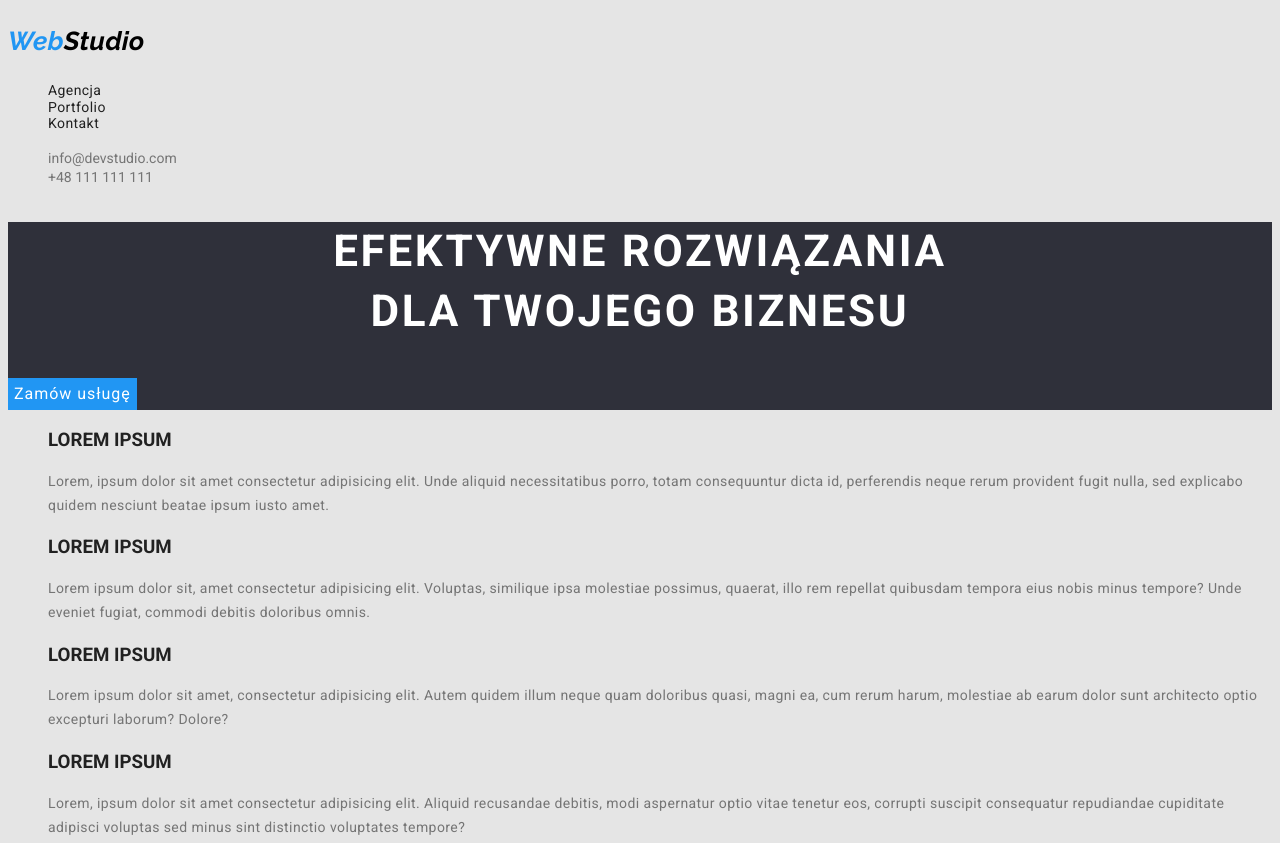
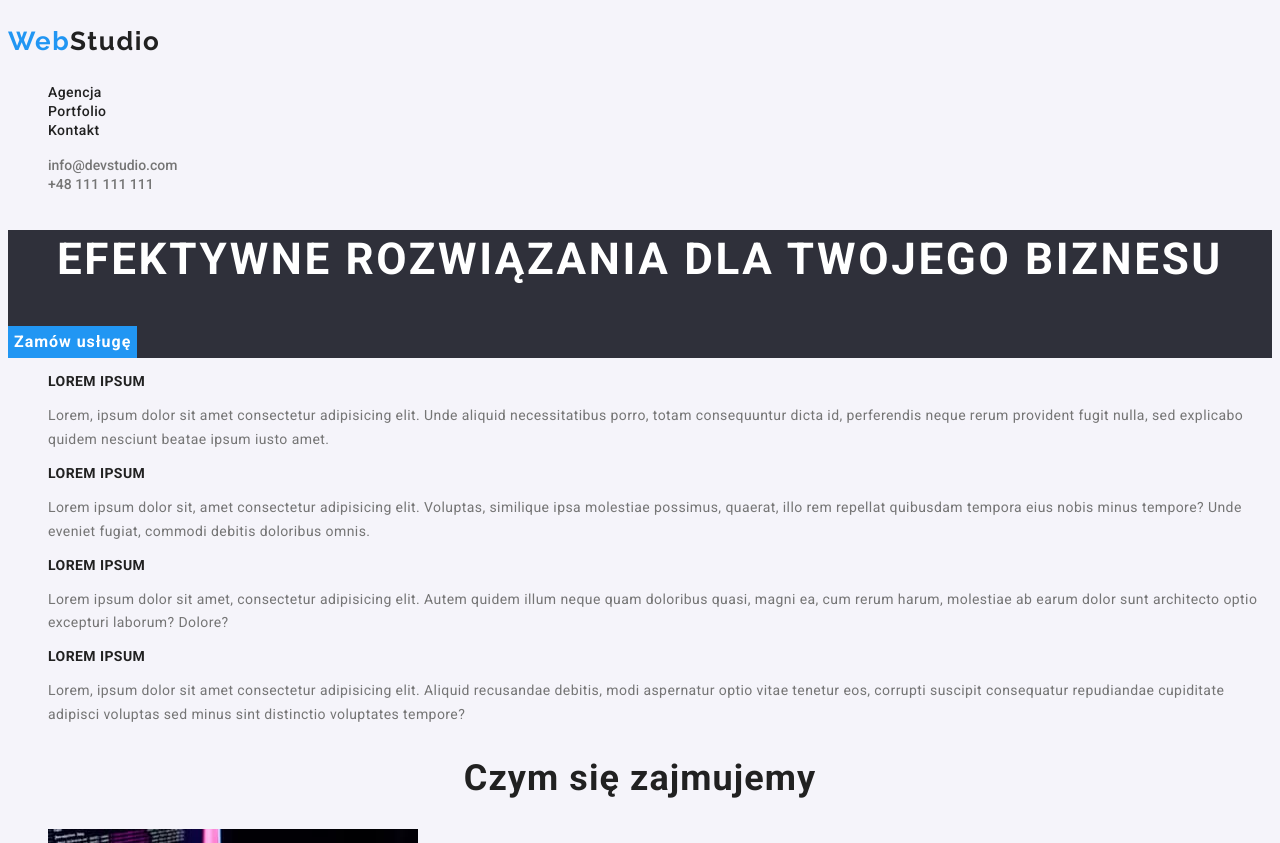
Before and after one commit to Brilli6/goit-markup-hw-02, a plain HTML site: page index.html in a window 1280 px wide. Shown: the top 843 px of the page. Drawn offline with Linux system fonts and the light colour scheme.

Commit message:
changed sections in index & portolio, corrected styles.css

```diff
--- a/css/styles.css
+++ b/css/styles.css
@@ -1,7 +1,7 @@
 body {
     font-family: "Roboto", sans-serif;
     color: #212121;
-    background-color:#E5E5E5;
+    background-color:#F5F4FA;
 }
 .main-box {
     background-color: #2F303A;
@@ -19,7 +19,7 @@ text-align: center;
     background-color: #2196F3;
     font-family: inherit;
     font-size: 16px;
-    font-weight:"700";
+    font-weight:700;
     color: white;
     box-align: center;
     line-height: 1.88;
@@ -27,18 +27,18 @@ text-align: center;
     border: none;
 cursor: pointer;
 }
-H3 .lorem {
+H3.lorem {
 font-family: inherit;
 color:#212121;
 font-size: 14px;
-font-weight: "700";
+font-weight: 700;
 line-height: 1.14;
 letter-spacing: 0.03em;
 }
 h2 {
 color:#212121;
 font-size: 36px;
-font-weight: "700";
+font-weight: 700;
 line-height: 1.17;
 letter-spacing: 0.03em;
 text-align: center;
@@ -48,20 +48,20 @@ text-align: center;
 font-family: inherit;
 color: #757575;
 font-size: 14px;
-font-weight: "400";
+font-weight: 400;
 line-height: 1.71;
 letter-spacing: 0.03em;
 }
 .members-name {
 font-size: 16px;
-font-weight: "500";
+font-weight: 500;
 color:inherit;
 line-height: 1.19;
 letter-spacing: 0.03em;
 }
 .members-position {
 font-size: 16px;
-font-weight: "400";
+font-weight: 400;
 color:#757575;
 line-height: 1.19;
 letter-spacing: 0.03em;
@@ -69,10 +69,10 @@ letter-spacing: 0.03em;
 button {
     font-family: inherit;
     color:#212121;
-    font-weight: "500";
+    font-weight: 500;
     font-size: 16px;
-    line-height: "1.6";
-    background-color: #E5E5E5;
+    line-height: 1.6;
+    background-color: #F5F4FA;
     border: none;
     cursor: pointer;
 }
@@ -82,16 +82,21 @@ color:white;
 }
 
 
-a {
+header>a {
+    font-family: "Raleway", sans-serif;
     text-decoration: none;
-    color: #212121;
+    font-size: 26px;
+    font-weight: 700;
+    color: black;
+    letter-spacing: 0.06em;
 }
-nav {
+a.menu {
     text-decoration: none;
     font-size: 14px;
-    font-weight: "500";
+    font-weight: 500;
     line-height: 1.17;
     letter-spacing: 0.03em;
+    color: #212121;
  }
  nav :hover {
 color:#2196F3;
@@ -103,15 +108,16 @@ color:#2196F3;
     color:#2196F3;
  }
 
-nav > a {
+header > a {
     font-family: "Raleway", sans-serif;
-    color:black;
- font-weight:"700";
+    color:#212121;
+ font-weight:700;
  font-size: 26px;
+ text-decoration: none;
 
 }
-.logo > .blue {
-    color:#2196F3
+.logo-top > .blue {
+    color:#2196F3;
 }
 
 ul{
@@ -121,7 +127,7 @@ list-style-type: none;
 text-decoration: none;
 color:#757575;
 font-size: 14px;
-font-weight:"500";
+font-weight:500;
 line-height: 1.17;
 }
 .contact:hover {
@@ -129,26 +135,28 @@ line-height: 1.17;
 }
 .project-name {
     color: #212121;
-    font-weight: "700";
+    font-weight: 700;
     font-size: 18px;
     line-height: 2;
 }
 .project-type {
     color: #757575;
     font-size: 16px;
-    font-weight: "400";
+    font-weight: 400;
     line-height: 1.88;
 }
 footer {
     font-family: "Roboto", sans-serif;
-   text-decoration: none;
    background-color: #2F303A;
+}
+a.bottom{
+    text-decoration: none;
 }
 address {
     font-style: normal;
     color: white;
     font-size: 14px;
-    font-weight: "400";
+    font-weight: 400;
     line-height: 1.71;
     letter-spacing: 0.03em;
 }
@@ -157,9 +165,15 @@ address {
     text-decoration: none;
     color:white;
     line-height: 1.38;
- font-weight:"700";
+ font-weight:700;
  font-size: 26px;
  letter-spacing: 0.03em;
+}
+.logo-bottom .blue{
+    color: #2196F3;
+}
+a.logo-bottom {
+    text-decoration: none;
 }
 .logo-bottom:hover {
 color:#2196F3;
@@ -176,9 +190,13 @@ footer .blue {
 .contact-bottom {
     font-size: 14px;
     color:white;
-    font-weight: "400";
+    opacity: 60%;
+    font-weight: 400;
     line-height: 1.71;
     letter-spacing: 0.03em;
+}
+a.contact-bottom{
+    text-decoration: none;
 }
 .contact-bottom:hover {
     color:#2196F3;
--- a/index.html
+++ b/index.html
@@ -6,20 +6,21 @@
     <meta name="viewport" content="width=device-width, initial-scale=1.0">
     <title>WebStudio</title>
 
-    <link rel="preconnect" href="https://fonts.googleapis.com">
-    <link rel="preconnect" href="https://fonts.gstatic.com" crossorigin>
-    <link href="https://fonts.googleapis.com/css2?family=Raleway:ital,wght@1,700&family=Roboto:wght@400;500;700;900&display=swap" rel="stylesheet">
+<link rel="preconnect" href="https://fonts.googleapis.com">
+<link rel="preconnect" href="https://fonts.gstatic.com" crossorigin>
+<link href="https://fonts.googleapis.com/css2?family=Raleway:wght@700&family=Roboto:wght@400;500;700;900&display=swap"
+    rel="stylesheet">
     <link rel="stylesheet" href="./css/styles.css" />
 
 </head>
 <body>
 <header>
+    <a href="index.html"><p class="logo-top"><span class="blue">Web</span>Studio</p> </a>
  <nav>
-    <a href="index.html"><p class="logo"><span class="blue">Web</span>Studio</p></a>
-    <ul class="menu">
-    <li><a href="index.html">Agencja</a></li>
-   <li> <a href="portfolio.html">Portfolio</a></li>
-   <li> <a href="#Kontakt">Kontakt</a></li>
+    <ul class="menu-items">
+    <li><a class="menu" href="index.html">Agencja</a></li>
+   <li> <a class="menu" href="portfolio.html">Portfolio</a></li>
+   <li> <a class="menu" href="#Kontakt">Kontakt</a></li>
     </ul>
 </nav>
 <ul class="contacts">
@@ -29,17 +30,16 @@
 </header>
 
 <main>
- <section class="main-box"> <h1 class="header big">EFEKTYWNE ROZWIĄZANIA<br/>
-     DLA TWOJEGO BIZNESU</h1>
-<button class="button-main">Zamów usługę</button></section></main>
+ <section class="main-box"> <h1 class="header big">EFEKTYWNE ROZWIĄZANIA DLA TWOJEGO BIZNESU</h1>
+<button class="button-main">Zamów usługę</button></section>
 
-    <div class="lorem-boxes">
+    <section class="lorem-boxes">
     <ul class="lorems">
    <li><h3 class="lorem">LOREM IPSUM</h3> <p class="lorem-description">Lorem, ipsum dolor sit amet consectetur adipisicing elit. Unde aliquid necessitatibus porro, totam consequuntur dicta id, perferendis neque rerum provident fugit nulla, sed explicabo quidem nesciunt beatae ipsum iusto amet.</p> </li>
    <li><h3 class="lorem">LOREM IPSUM</h3> <p class="lorem-description">Lorem ipsum dolor sit, amet consectetur adipisicing elit. Voluptas, similique ipsa molestiae possimus, quaerat, illo rem repellat quibusdam tempora eius nobis minus tempore? Unde eveniet fugiat, commodi debitis doloribus omnis.</p> </li>
    <li><h3 class="lorem">LOREM IPSUM</h3> <p class="lorem-description">Lorem ipsum dolor sit amet, consectetur adipisicing elit. Autem quidem illum neque quam doloribus quasi, magni ea, cum rerum harum, molestiae ab earum dolor sunt architecto optio excepturi laborum? Dolore?</p></li>
    <li><h3 class="lorem">LOREM IPSUM</h3> <p class="lorem-description">Lorem, ipsum dolor sit amet consectetur adipisicing elit. Aliquid recusandae debitis, modi aspernatur optio vitae tenetur eos, corrupti suscipit consequatur repudiandae cupiditate adipisci voluptas sed minus sint distinctio voluptates tempore?</p></li></ul>
-</div>
+    </section>
 <section> <h2 class="heading 2"> Czym się zajmujemy</h2>
 <ul class="pictures">
     <li class="picture"><a href="https://costam.com"><img src="./images/box1.jpg" alt="dłonie na klawiaturze komputera" width="370" height="294"></a></li>
@@ -67,13 +67,15 @@ alt="zdjęcie" width="270" height="260">
     <p class="members-name">John Doe</p>
 <p class="members-position">UI Designer</p></li></ul>
 </section>
-</body>
+</main>
+
 <footer>
-    <a href="index.html"><p class="logo-bottom"><span class="blue">Web</span>Studio</p></a>
+    <a class="bottom" href="index.html"><p class="logo-bottom"><span class="blue">Web</span>Studio</p></a>
 <address class="contacts">m. Warszawa, Al. Jerozolimskie 26</address>
 <ul>
         <li> <a class="contact-bottom" href="mailto:info@egzample.com">info@egzample.com</a></li>
       <li>  <a class="contact-bottom" href="tel:+48111111111">+48 111 111 111</a></li>
 </ul>
 </footer>
+</body>
 </html>
```
Also changed, not shown: portfolio.html (+15 -13 lines).
